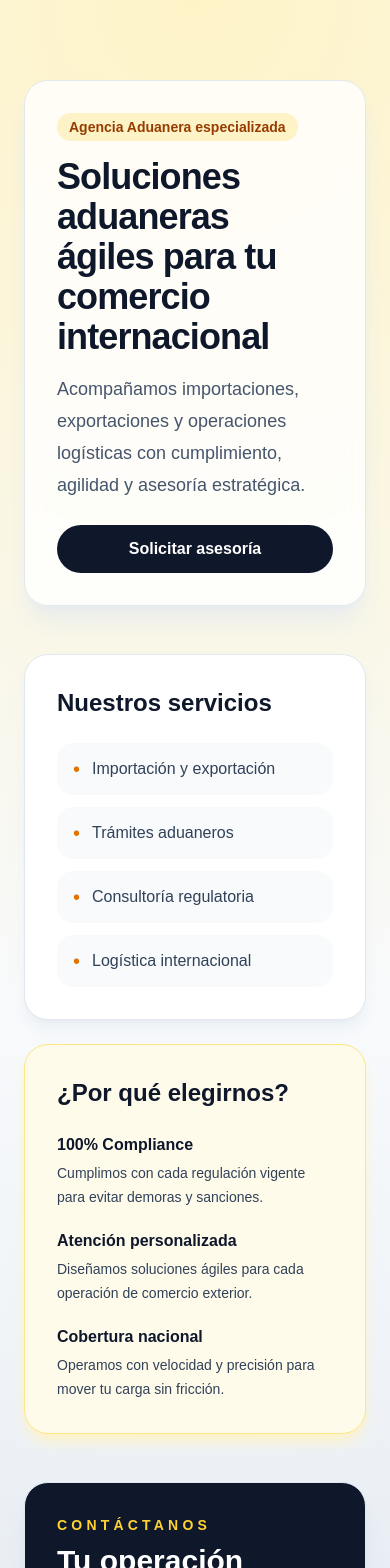
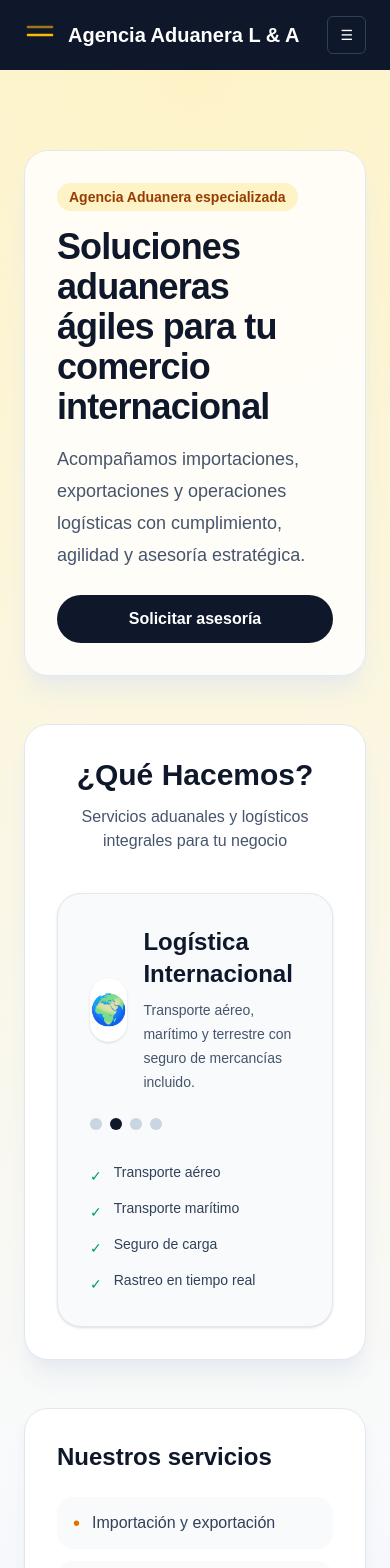
Before and after one commit to 007angel/AG-AD-01, a Next.js app: page / in a window 390 px wide. Shown: the top 1568 px of the page. Built offline with nearby package versions, Linux system fonts and the light colour scheme.

Commit message:
Cambios de diseño

```diff
--- a/src/app/globals.css
+++ b/src/app/globals.css
@@ -1,7 +1,7 @@
 @import "tailwindcss";
 
 :root {
-  --background: #f8fafc;
+  --background: #2c435a;
   --foreground: #0f172a;
 }
 
--- a/src/app/layout.tsx
+++ b/src/app/layout.tsx
@@ -24,7 +24,34 @@ export default function RootLayout({
 }>) {
   return (
     <html lang="es" className={`${geistSans.variable} ${geistMono.variable} h-full antialiased`}>
-      <body className="min-h-full flex flex-col">{children}</body>
+      <body className="min-h-full flex flex-col">
+        <header className="w-full bg-slate-900 text-white">
+          <div className="mx-auto flex max-w-7xl items-center justify-between px-6 py-4">
+            <a href="#" className="flex items-center gap-3 text-xl font-bold text-white">
+              <svg className="h-8 w-8 text-amber-400" viewBox="0 0 24 24" fill="none" xmlns="http://www.w3.org/2000/svg" aria-hidden>
+                <path d="M3 12h18" stroke="currentColor" strokeWidth="2" strokeLinecap="round" strokeLinejoin="round" />
+                <path d="M3 6h18" stroke="currentColor" strokeWidth="2" strokeLinecap="round" strokeLinejoin="round" opacity="0.6" />
+              </svg>
+              Agencia Aduanera L & A
+            </a>
+
+            <nav className="hidden md:flex items-center gap-6 text-sm font-medium">
+              <a href="#" className="hover:text-amber-300">Inicio</a>
+              <a href="#servicios" className="hover:text-amber-300">Servicios</a>
+              <a href="#ubicaciones" className="hover:text-amber-300">Ubicaciones</a>
+              <a href="#contacto" className="hover:text-amber-300">Contacto</a>
+            </nav>
+
+            <div className="md:hidden">
+              <button aria-label="Abrir menú" className="inline-flex items-center justify-center rounded-md border border-slate-700 px-3 py-2 text-sm">
+                ☰
+              </button>
+            </div>
+          </div>
+        </header>
+
+        {children}
+      </body>
     </html>
   );
 }
--- a/src/app/page.tsx
+++ b/src/app/page.tsx
@@ -1,3 +1,7 @@
+"use client";
+
+import { useEffect, useState } from "react";
+
 const services = [
   "Importación y exportación",
   "Trámites aduaneros",
@@ -20,7 +24,48 @@ const highlights = [
   },
 ];
 
+const serviceBoxes = [
+  {
+    title: "Agencia Aduanal",
+    description: "Despachos aduanales rápidos y precisos en todas las aduanas de Honduras.",
+    points: [
+      "Importación y exportación",
+      "Clasificación arancelaria",
+      "Asesoría legal",
+      "Despacho Ágiles",
+    ],
+    icon: "📦",
+  },
+  {
+    title: "Logística Internacional",
+    description: "Transporte aéreo, marítimo y terrestre con seguro de mercancías incluido.",
+    points: ["Transporte aéreo", "Transporte marítimo", "Seguro de carga", "Rastreo en tiempo real"],
+    icon: "🌍",
+  },
+  {
+    title: "Gestión de Carga",
+    description: "Almacenaje, consolidación y embalaje profesional de tu mercancía.",
+    points: ["Almacenaje seguro", "Consolidación de carga", "Embalaje profesional", "Ahorro hasta 70%"],
+    icon: "📍",
+  },
+  {
+    title: "Asesoría y Trámites",
+    description: "Consultoría en comercio exterior y gestión de permisos especiales.",
+    points: ["Consultoría aduanera", "Gestión de permisos", "Defensa legal", "Cumplimiento normativo"],
+    icon: "⚖️",
+  },
+];
+
 export default function Home() {
+  const [activeIndex, setActiveIndex] = useState(0);
+
+  useEffect(() => {
+    const interval = setInterval(() => {
+      setActiveIndex((current) => (current + 1) % serviceBoxes.length);
+    }, 5000);
+
+    return () => clearInterval(interval);
+  }, []);
   return (
     <main className="min-h-screen bg-[radial-gradient(circle_at_top,_#fef3c7,_#f8fafc_55%,_#e2e8f0)] text-slate-900">
       <section className="mx-auto flex max-w-7xl flex-col gap-12 px-6 py-20 lg:px-8 lg:py-28">
@@ -46,6 +91,56 @@ export default function Home() {
             </a>
           </div>
         </header>
+
+        <section className="rounded-3xl border border-slate-200 bg-white p-8 shadow-xl shadow-slate-200/70">
+          <div className="text-center">
+            <h2 className="text-3xl font-bold">¿Qué Hacemos?</h2>
+            <p className="mx-auto mt-3 max-w-2xl text-slate-600">
+              Servicios aduanales y logísticos integrales para tu negocio
+            </p>
+          </div>
+
+          <div className="mt-10">
+            <div className="relative overflow-hidden rounded-3xl border border-slate-200 bg-slate-50 p-8 shadow-sm transition-shadow hover:shadow-lg">
+              <div className="space-y-8 transition-all duration-700 ease-out">
+                <div className="flex flex-col gap-6 md:flex-row md:items-center md:justify-between">
+                  <div className="flex items-center gap-4">
+                    <div className="flex h-16 w-16 items-center justify-center rounded-3xl bg-white shadow-sm text-3xl">
+                      {serviceBoxes[activeIndex].icon}
+                    </div>
+                    <div>
+                      <h3 className="text-2xl font-semibold text-slate-900">{serviceBoxes[activeIndex].title}</h3>
+                      <p className="mt-2 max-w-2xl text-sm leading-6 text-slate-600">
+                        {serviceBoxes[activeIndex].description}
+                      </p>
+                    </div>
+                  </div>
+                  <div className="flex items-center gap-2 text-sm text-slate-500">
+                    {serviceBoxes.map((_, index) => (
+                      <button
+                        key={index}
+                        onClick={() => setActiveIndex(index)}
+                        className={`h-3 w-3 rounded-full transition ${
+                          index === activeIndex ? "bg-slate-900" : "bg-slate-300 hover:bg-slate-400"
+                        }`}
+                        aria-label={`Mostrar servicio ${index + 1}`}
+                      />
+                    ))}
+                  </div>
+                </div>
+
+                <ul className="mt-8 space-y-3 text-sm text-slate-700 md:max-w-md">
+                  {serviceBoxes[activeIndex].points.map((point) => (
+                    <li key={point} className="flex items-start gap-3">
+                      <span className="mt-1 text-emerald-600">✓</span>
+                      <span>{point}</span>
+                    </li>
+                  ))}
+                </ul>
+              </div>
+            </div>
+          </div>
+        </section>
 
         <section className="grid gap-6 lg:grid-cols-[1.2fr_0.8fr]">
           <div className="rounded-3xl border border-slate-200 bg-white p-8 shadow-lg shadow-slate-200/70">
```
